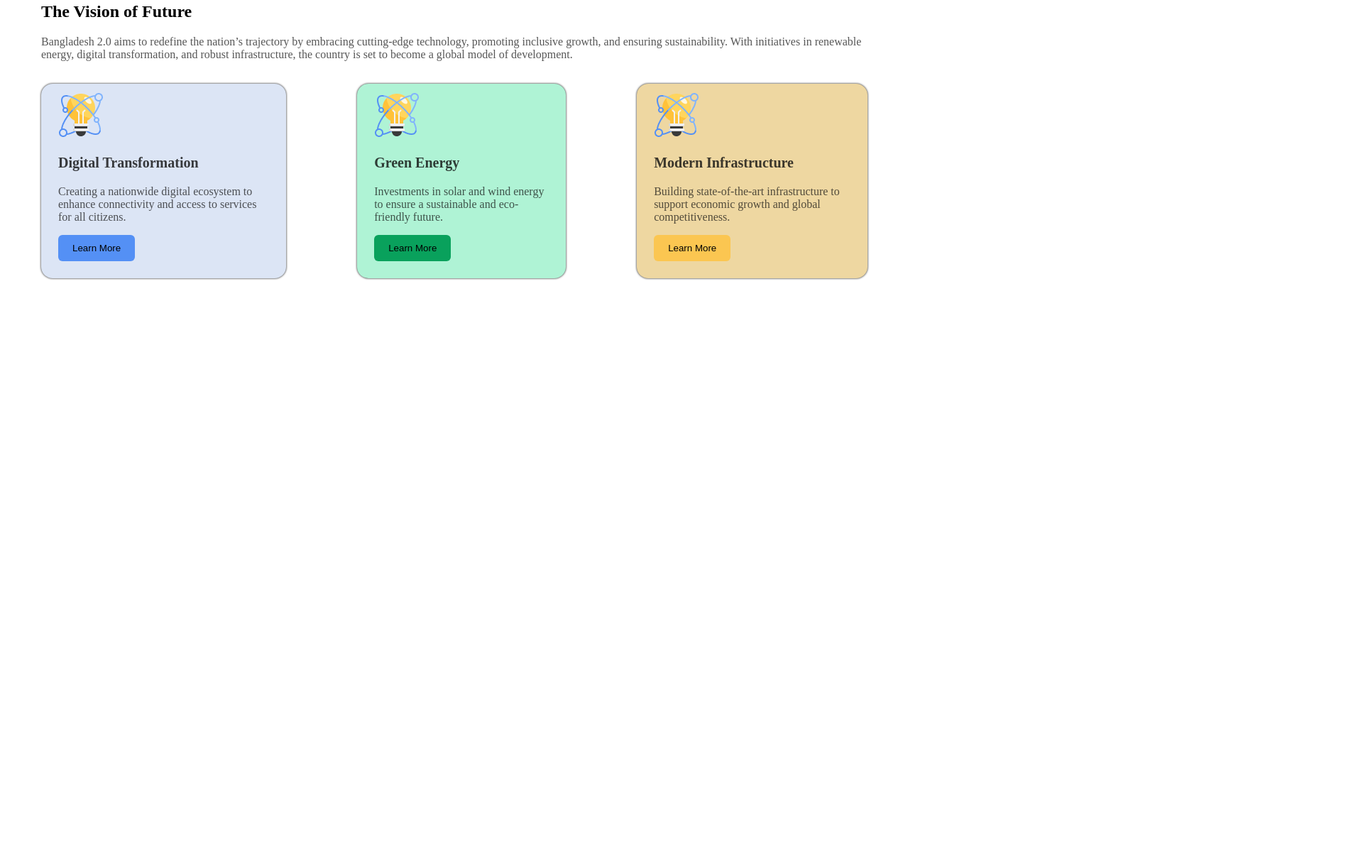
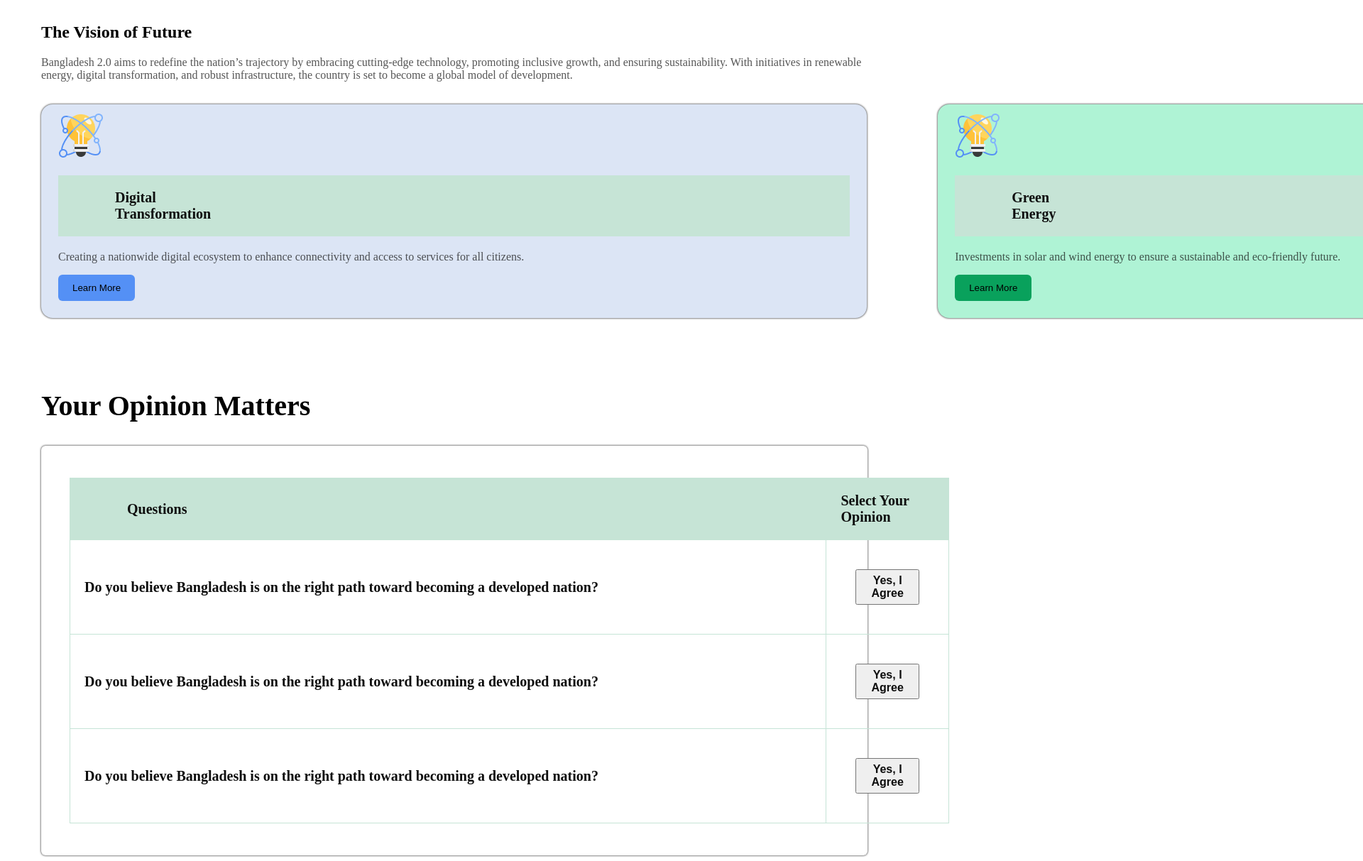
Before and after one commit to Mdsheikhmohaimenulislam/assignment-1, a plain HTML site: page index.html in a window 1280 px wide. Shown: the part 1241-2454 px from the top of the page at 71% size, 1920 px wide, since content can reach past the window. Before the commit the page ends 1733 px from the top, so only its background shows below. Drawn offline with Linux system fonts and the light colour scheme.

Commit message:
Your Opinion Matters

```diff
--- a/index.html
+++ b/index.html
@@ -8,7 +8,7 @@
 </head>
 <body>
     <header>
-        <nav >
+        <nav>
             <div class="navber">
                 <h2>Bangladesh 2.0</h2>
                 <button class="bnt">Sign in</button>
@@ -95,7 +95,35 @@
                                 </div>
                     </div>
                  </section>
-                    <!-- description -->
+                    <!-- Your Opinion Matters -->
+                    <section class="matter-margin">
+                        <h1 class="matter-title-3">Your Opinion Matters </h1>
+                        <div class="matter-container">
+
+                            <table class="matter-content">
+                                <tr>
+                                    <th class="sub-title">Questions</th>
+                                    <td class="sub-title-1">Select Your Opinion</td>
+                                </tr>
+                                <tr>
+                                    <td class="matter-description">Do you believe Bangladesh is on the right path toward becoming a developed nation?</td>
+                                    <td><button class="matter-btn">Yes, I Agree</button></td>
+                                </tr>
+                                <tr>
+
+                                        <td class="matter-description">Do you believe Bangladesh is on the right path toward becoming a developed nation?</td>
+                                        <td ><button class="matter-btn">Yes, I Agree</button></td>
+
+                                </tr>
+                                <tr>
+
+                                        <td class="matter-description">Do you believe Bangladesh is on the right path toward becoming a developed nation?</td>
+                                        <td><button class="matter-btn">Yes, I Agree</button></td>
+
+                                </tr>
+                              </table>
+                        </div>
+                    </section>
     </main>
     <footer>
 
--- a/style/style.css
+++ b/style/style.css
@@ -1,13 +1,16 @@
+nav{
+    margin:50px 38px 0px 39px;
+}
+
+
 .navber{
     display: flex;
-    justify-content: space-around;
-    gap: 1000px;
-
+    justify-content: space-between;
 }
 
 .bnt{
     font-size: 15px;
-    margin: 25px 25px 15px 30px;
+    margin: 25px 10px 15px 30px;
     padding:15px 30px 15px 30px ;
     color: rgba(0, 106, 80, 1);
     border: 1px solid rgba(0, 106, 80, 1);
@@ -151,3 +154,70 @@
     border: rgba(255, 194, 57, 0.76);
 
 }
+
+
+/*  Your Opinion Matters  */
+
+
+.matter-container{
+    background-color:rgba(255, 255, 255, 1) ;
+    border-radius:6px;
+    box-shadow: 0px 0px 3px 0px;
+    padding: 45px 40px 45px 40px;
+
+
+}
+
+table{
+    width: 100%;
+}
+
+table, td , th {
+    border:1px solid rgba(198, 228, 214, 1);
+    border-collapse:collapse;
+
+
+  }
+
+  .matter-description{
+    font-size: 20px;
+    color: rgba(14, 14, 14, 1);
+    /* padding: 20px 200px 20px 200px; */
+  }
+
+
+.sub-title-1{
+    font-size: 20px;
+    color: rgba(14, 14, 14, 1);
+    font-weight: bold;
+    padding: 20px 24px 20px 20px;
+    background-color:rgba(198, 228, 214, 1) ;
+}
+
+
+  .sub-title{
+    font-size: 20px;
+    color: rgba(14, 14, 14, 1);
+    padding: 20px 900px 20px 80px;
+
+    background-color:rgba(198, 228, 214, 1) ;
+  }
+
+  .matter-btn{
+    font-size: 16px;
+    color: rgba(14, 14, 14, 1);
+    padding: 5px 20px 5px 20px;
+    margin: 40px;
+    font-weight: bold;
+
+  }
+
+  .matter-description{
+    padding: 20px 24px 20px 20px;
+    font-weight: bold;
+  }
+
+  .matter-title-3{
+    font-size: 40px;
+    font-weight: bold;
+  }
```
